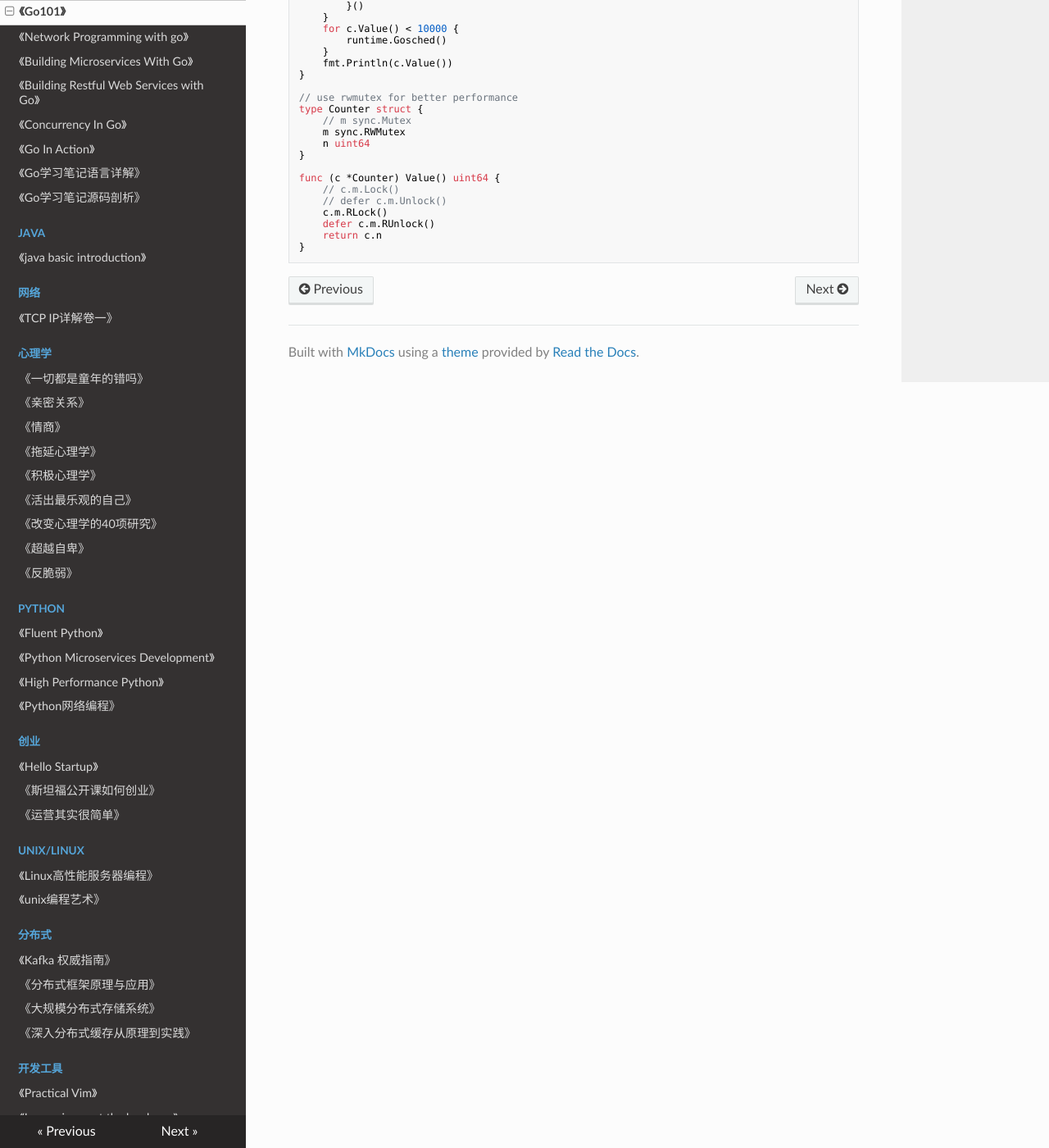
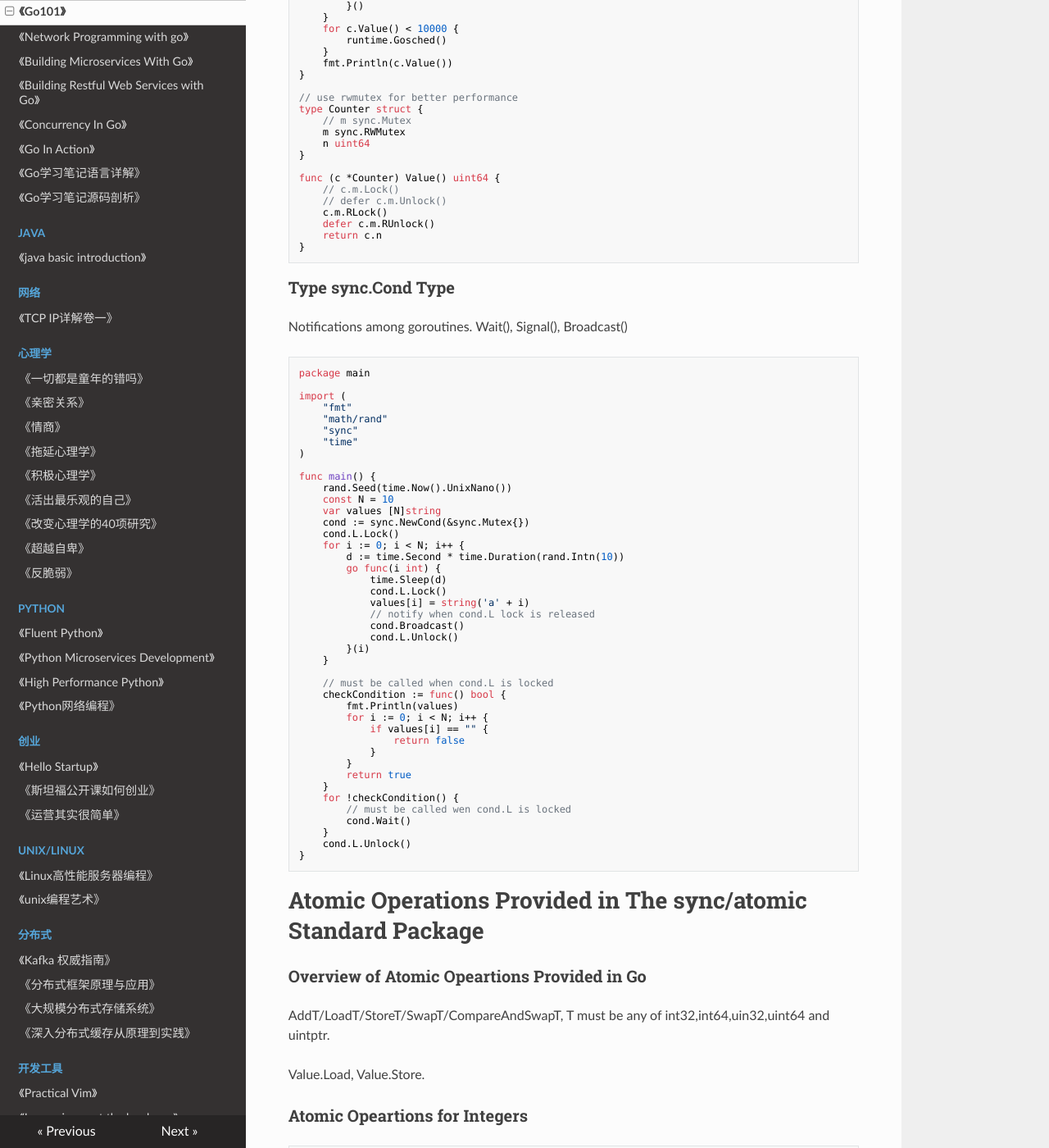
Before and after one commit to PegasusWang/booknotes, an MkDocs documentation site: the page built from docs/golang/go101/book.md, in a window 1280 px wide and 1400 px high, scrolled down 23252 px. Shown: the whole window at 82% size. Built offline with MkDocs 1.6.1, drawn with Linux system fonts in a browser that asks for light colours; nearby versions of some CDN libraries; old or Windows-style settings are respelled for this version of MkDocs; some of the changed text lies outside the part shown.

Commit message:
go atomic demo

````diff
--- a/docs/golang/go101/book.md
+++ b/docs/golang/go101/book.md
@@ -1489,3 +1489,134 @@
 	return c.n
 }
 ```
+
+### Type sync.Cond Type
+
+Notifications among goroutines. Wait(), Signal(), Broadcast()
+
+```go
+package main
+
+import (
+	"fmt"
+	"math/rand"
+	"sync"
+	"time"
+)
+
+func main() {
+	rand.Seed(time.Now().UnixNano())
+	const N = 10
+	var values [N]string
+	cond := sync.NewCond(&sync.Mutex{})
+	cond.L.Lock()
+	for i := 0; i < N; i++ {
+		d := time.Second * time.Duration(rand.Intn(10))
+		go func(i int) {
+			time.Sleep(d)
+			cond.L.Lock()
+			values[i] = string('a' + i)
+			// notify when cond.L lock is released
+			cond.Broadcast()
+			cond.L.Unlock()
+		}(i)
+	}
+
+	// must be called when cond.L is locked
+	checkCondition := func() bool {
+		fmt.Println(values)
+		for i := 0; i < N; i++ {
+			if values[i] == "" {
+				return false
+			}
+		}
+		return true
+	}
+	for !checkCondition() {
+		// must be called wen cond.L is locked
+		cond.Wait()
+	}
+	cond.L.Unlock()
+}
+```
+
+
+# Atomic Operations Provided in The sync/atomic Standard Package
+
+### Overview of Atomic Opeartions Provided in Go
+
+AddT/LoadT/StoreT/SwapT/CompareAndSwapT, T must be any of int32,int64,uin32,uint64 and uintptr.
+
+Value.Load, Value.Store.
+
+### Atomic Opeartions for Integers
+
+```go
+package main
+
+import (
+	"fmt"
+	"sync"
+	"sync/atomic"
+)
+
+func main() {
+	var n int32
+	var wg sync.WaitGroup
+	// 1000 个 gouroutine 同时进行 +1 操作
+	for i := 0; i < 1000; i++ {
+		wg.Add(1)
+		go func() {
+			atomic.AddInt32(&n, 1)
+			wg.Done()
+		}()
+	}
+	wg.Wait()
+	fmt.Println(atomic.LoadInt32(&n))
+}
+```
+
+StoreT and LoadT atomic functions are often used to implement the setter/getter methods of a type if the values of the
+type need to be used concurrently.
+
+```go
+type Page struct {
+	views uint32
+}
+
+func (page *Page) SetViews(n uint32) {
+	atomic.StoreUint32(&page.views, n)
+}
+
+func (page *Page) Views() uint32 {
+	return atomic.LoadUint32(&page.views)
+}
+```
+
+### Atomic Operations for Pointers
+
+### Atomic Operations for Values of Arbitrary Types
+
+The Value type provided in the sync/atomic standard pacakge can be used to atomically load and store values of any type.
+
+```go
+package main
+
+import (
+	"fmt"
+	"sync/atomic"
+)
+
+func main() {
+	type T struct{ a, b, c int }
+	var ta = T{1, 2, 3}
+	var v atomic.Value
+	v.Store(ta)
+	var tb = v.Load().(T)
+	fmt.Println(tb)       //{1,2,3}
+	fmt.Println(ta == tb) //true
+
+	// panic, store的后续调用需要和之前类型保持一致
+	// v.Store("hello")
+}
+```
````
